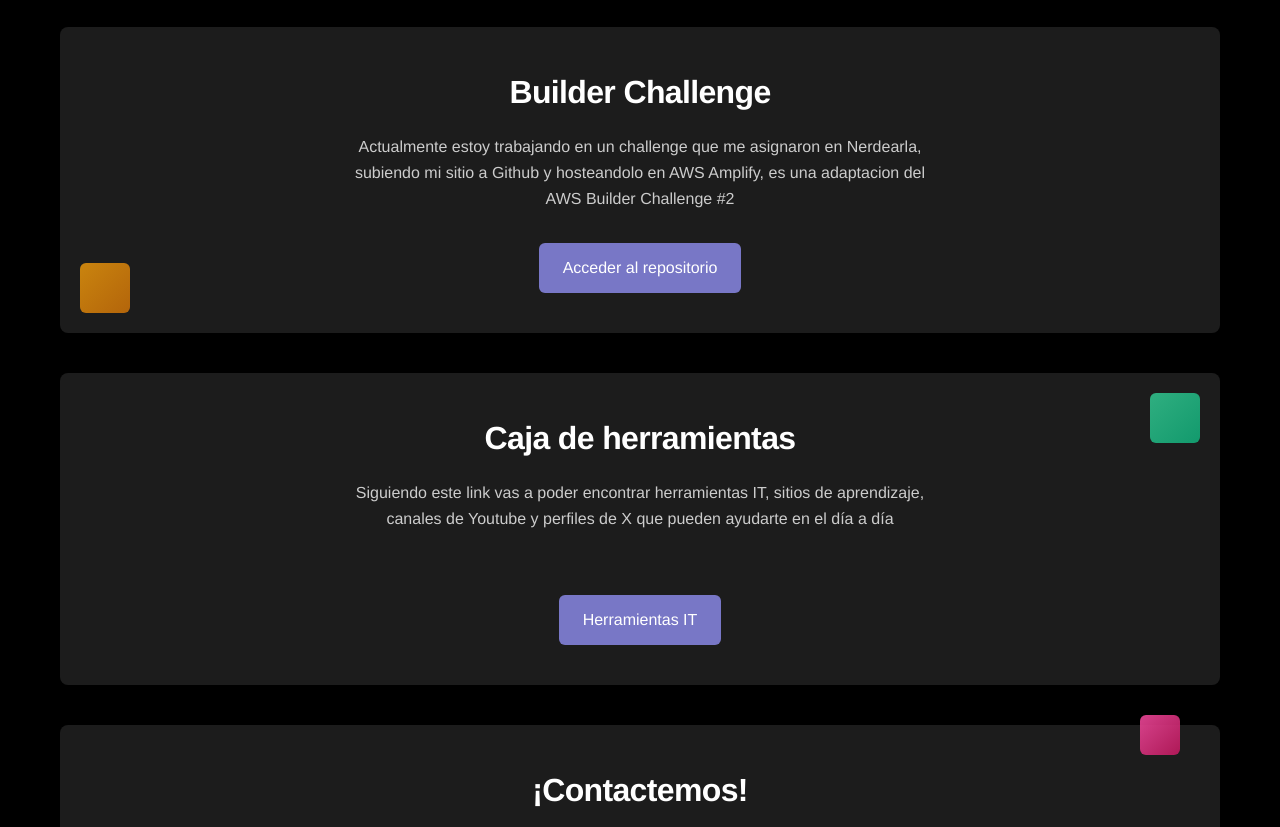
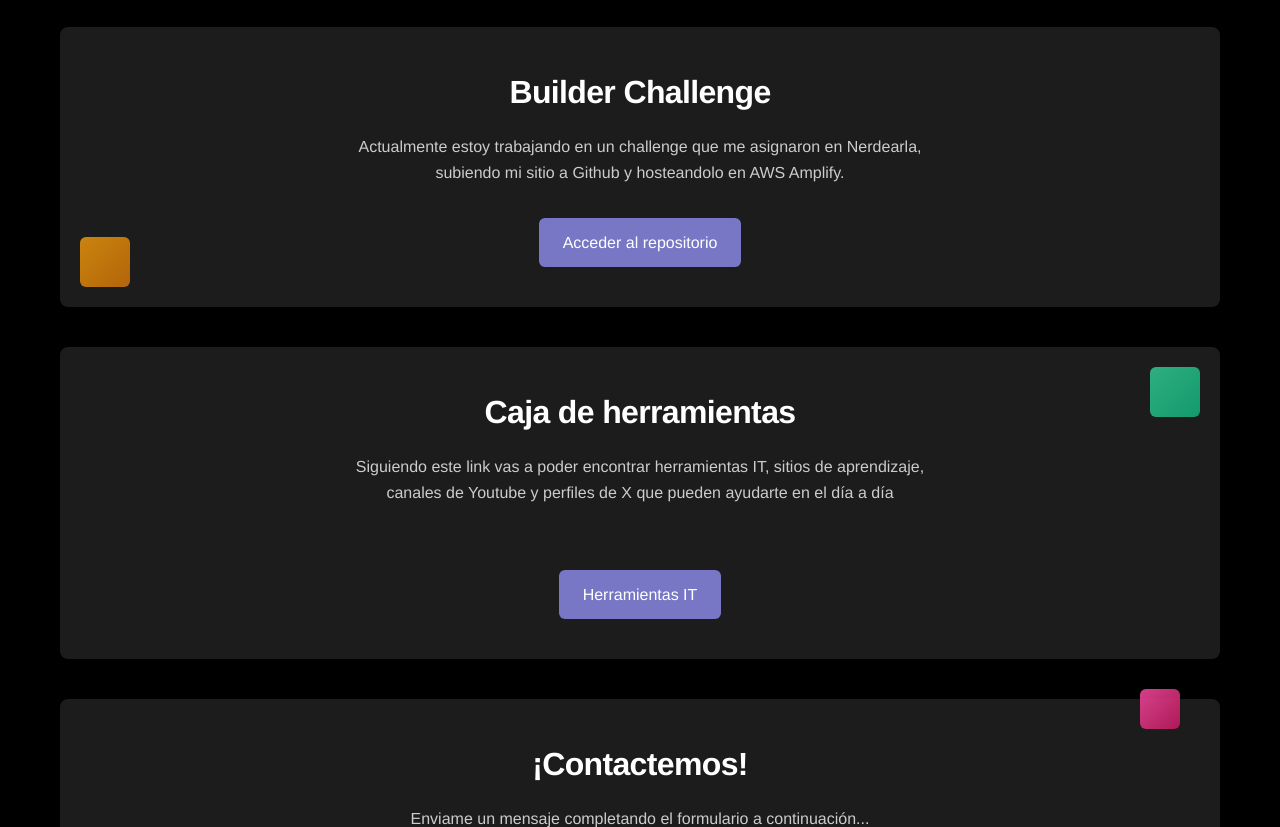
Before and after one commit to Jendrito/nerdearla, a plain HTML site: page index.html in a window 1280 px wide. Shown: the part 980-1807 px from the top of the page. Drawn offline with Linux system fonts and the light colour scheme.

Commit message:
Update index.html

```diff
--- a/index.html
+++ b/index.html
@@ -35,7 +35,7 @@
 
         <section class="aws-journey">
             <h3>Builder Challenge</h3>
-            <p>Actualmente estoy trabajando en un challenge que me asignaron en Nerdearla, subiendo mi sitio a Github y hosteandolo en AWS Amplify, es una adaptacion del AWS Builder Challenge #2</p>
+            <p>Actualmente estoy trabajando en un challenge que me asignaron en Nerdearla, subiendo mi sitio a Github y hosteandolo en AWS Amplify.</p>
             <a href="https://github.com/Jendrito/nerdearla" target="_blank" class="cta-button">Acceder al repositorio</a>
         </section>
 
```
